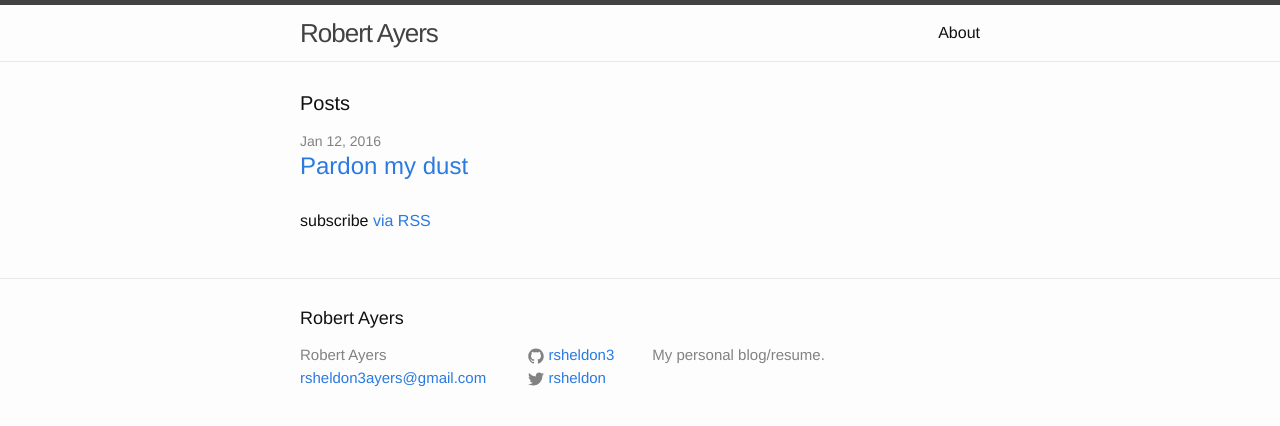
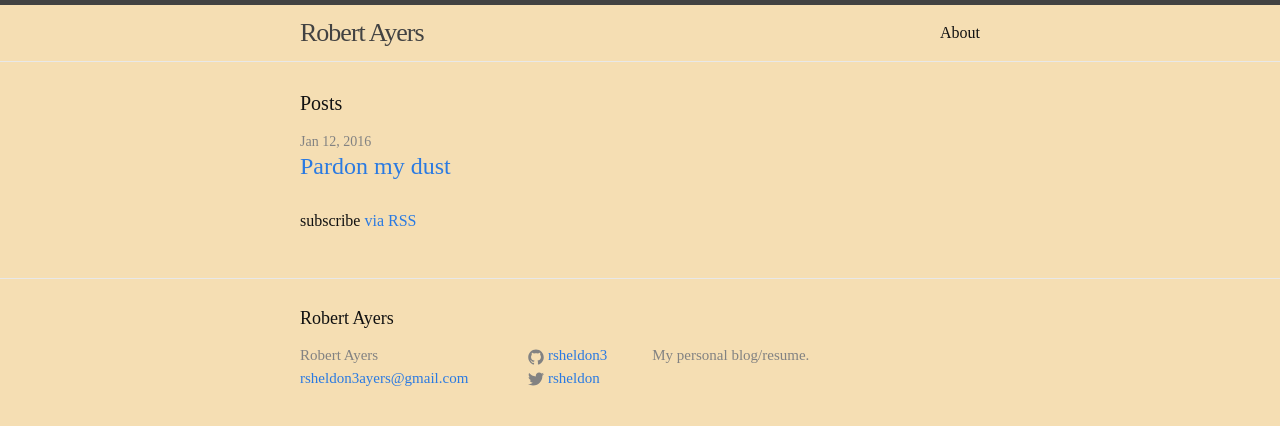
Before and after one commit to rsheldon3ayers/rsheldon3ayers.github.io, a Jekyll site: the page built from index.html, in a window 1280 px wide. Shown: the top 426 px of the page. Built offline with Jekyll 4.4.1, drawn with Linux system fonts in a browser that asks for light colours.

Commit message:
changed css and font

```diff
--- a/css/main.scss
+++ b/css/main.scss
@@ -7,7 +7,7 @@
 
 
 // Our variables
-$base-font-family: "Helvetica Neue", Helvetica, Arial, sans-serif;
+$base-font-family: "Goudy Bookletter 1911", serif;;
 $base-font-size:   16px;
 $base-font-weight: 400;
 $small-font-size:  $base-font-size * 0.875;
@@ -16,7 +16,7 @@ $base-line-height: 1.5;
 $spacing-unit:     30px;
 
 $text-color:       #111;
-$background-color: #fdfdfd;
+$background-color: 	#F5DEB3;
 $brand-color:      #2a7ae2;
 
 $grey-color:       #828282;
```
Also changed, not shown: 2 other files.
